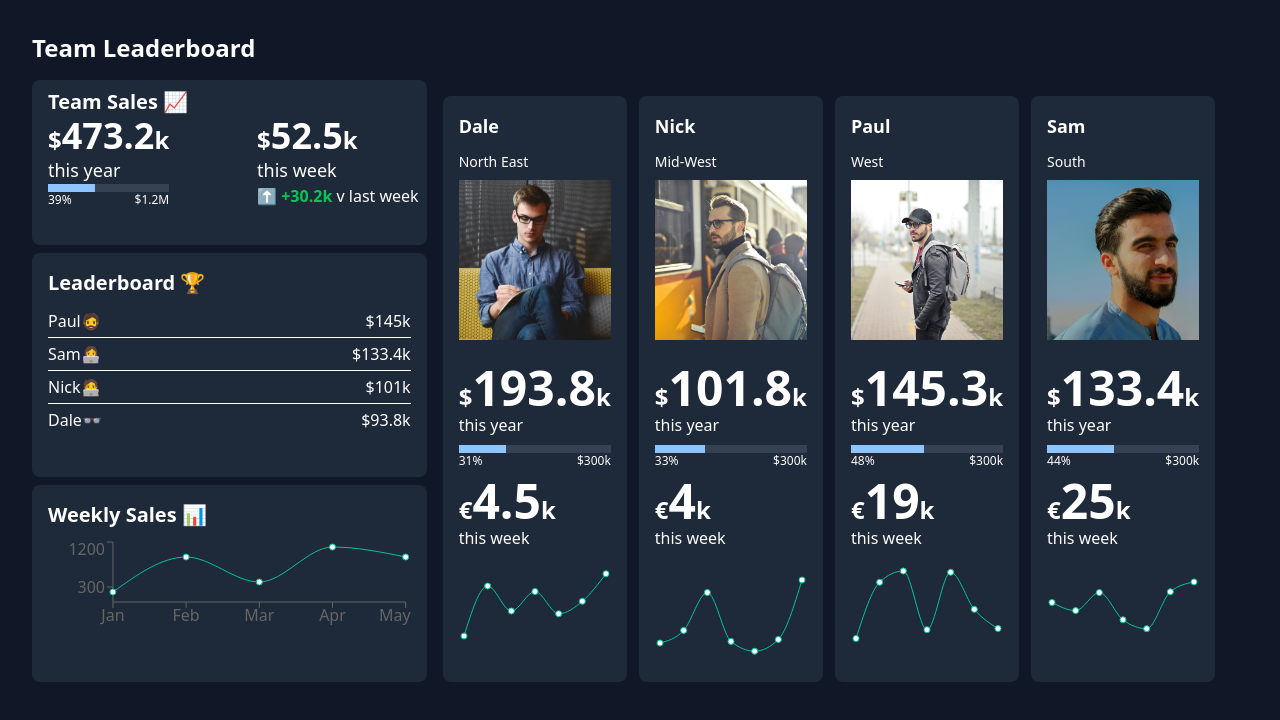
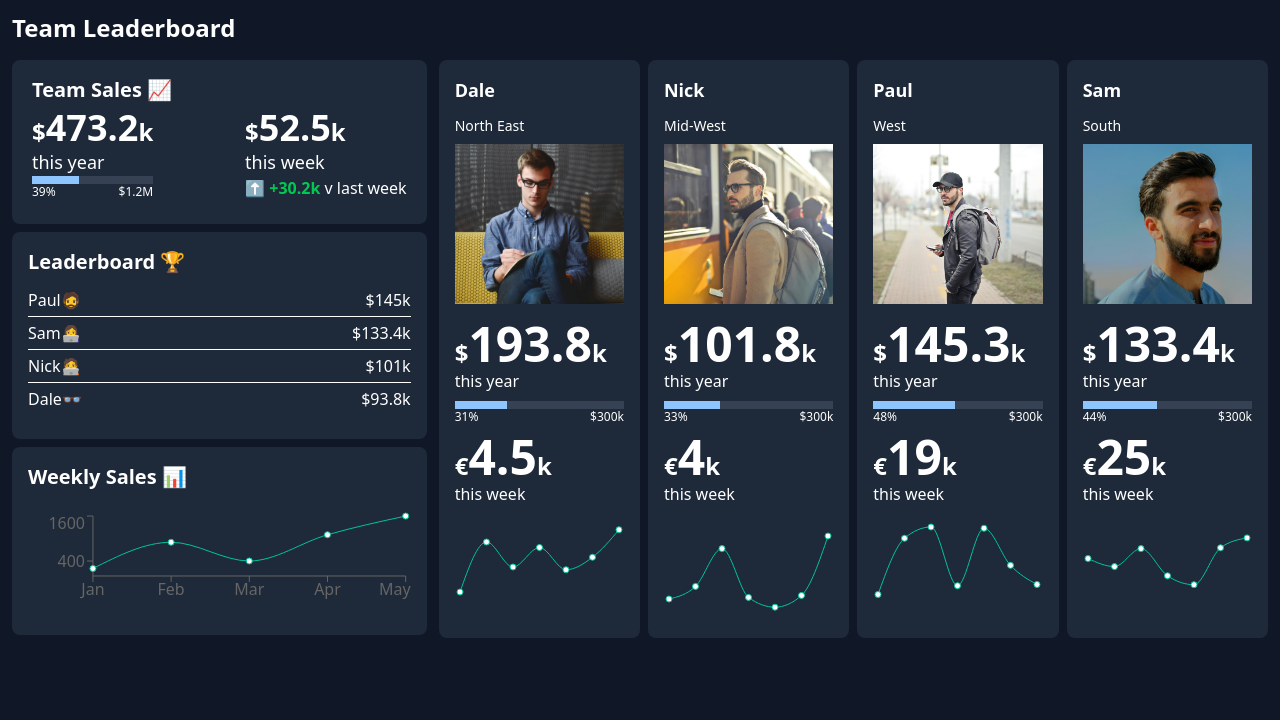
Before and after one commit to parv68/dashboard-react, a React (Vite) app: page / in a window 1280 px wide. Shown: the top 720 px of the page. Built offline with nearby package versions, Linux system fonts and the light colour scheme.

Commit message:
responive desigb added

```diff
--- a/src/App.jsx
+++ b/src/App.jsx
@@ -2,27 +2,21 @@ import TeamSales from './Componenets/TeamSales';
 import WeeklySales from './Componenets/WeeklySales';
 import Leaderboard from './Componenets/Leaderboard';
 import SalesCard from './Componenets/SalesCard';
+
 const App = () => {
-
   return (
-    <div className="min-h-screen w-full bg-gray-900 text-white p-8 ">
+    <div className="min-h-screen w-full bg-gray-900 text-white p-3">
       <h1 className="text-2xl font-bold mb-4">Team Leaderboard</h1>
-      <div className="grid w-[clamp(100px,100%,1400px)] grid-cols-9 auto-rows-[minmax(100px,auto)] gap-4">
-        <div className="grid col-start-1 col-end-4 row-start-1 row-end-2">
-          {/* team sales */}
+      <div className="flex flex-col md:flex-row justify-center items-start gap-3">
+        <div className="w-full md:w-1/3">
           <SalesCard />
-
-          {/* leaderboard */}
           <Leaderboard />
-
-          {/* sales card */}
           <WeeklySales />
         </div>
-
-        {/* team */}
-        <TeamSales />
+        <div className="w-full md:w-2/3">
+          <TeamSales />
+        </div>
       </div>
-
     </div>
   );
 };
--- a/src/Componenets/Leaderboard.jsx
+++ b/src/Componenets/Leaderboard.jsx
@@ -1,12 +1,12 @@
 const Leaderboard = () => {
   return (
     <div className="grid gap-1">
-      <div className="bg-gray-800 p-4 rounded-lg mt-2 ">
+      <div className="bg-gray-800 p-4 rounded-lg mt-2 pb-7">
         <h2 className="text-xl font-bold">Leaderboard 🏆</h2>
-        <ul className="flex flex-col mt-2  justify-between">
+        <ul className="flex flex-col mt-2 justify-between">
           <li className="flex mt-1 pb-1 justify-between"><span>Paul🧔</span> <span>$145k</span></li>
           <hr />
-          <li className="flex mt-1 pb-1 justify-between"><span>Sam👩‍💻 </span> <span>$133.4k</span></li>
+          <li className="flex mt-1 pb-1 justify-between"><span>Sam👩‍💻</span> <span>$133.4k</span></li>
           <hr />
           <li className="flex mt-1 pb-1 justify-between"><span>Nick🧑‍💻</span> <span>$101k</span></li>
           <hr />
--- a/src/Componenets/SalesCard.jsx
+++ b/src/Componenets/SalesCard.jsx
@@ -1,15 +1,15 @@
 const SalesCard = () => {
   return (
     <div className="grid">
-      <div className="bg-gray-800 p-2 pl-4 rounded-lg ">
-        <h2 className="text-xl font-bold mt-0">Team Sales 📈</h2>
-        <div className="flex justify-between">
+      <div className="bg-gray-800 pt-4 pl-5 pr-5 pb-6 rounded-lg">
+        <h2 className="text-xl font-bold mb-1">Team Sales 📈</h2>
+        <div className="flex flex-col md:flex-row justify-between gap-4">
           <div>
             <p className="font-bold text-2xl">$<span className="text-4xl font-bold">473.2</span>k</p>
             <p className="text-lg">this year</p>
-            <div className="w-full bg-gray-700 h-2 ">
+            <div className="w-full bg-gray-700 h-2">
               <div
-                className="bg-blue-300 h-2 "
+                className="bg-blue-300 h-2"
                 style={{ width: '39%' }}
               ></div>
               <div className="flex justify-between text-xs text-white-400">
@@ -21,11 +21,12 @@ const SalesCard = () => {
           <div>
             <p className="font-bold text-2xl">$<span className="text-4xl font-bold">52.5</span>k</p>
             <p className="text-lg">this week</p>
-            <p><span className="text-green-500 font-bold">⬆ +30.2k </span>v last week</p>
+            <p><span className="text-green-500 font-bold">⬆ +30.2k</span> v last week</p>
           </div>
         </div>
       </div>
     </div>
   );
 };
+
 export default SalesCard;
--- a/src/Componenets/TeamSales.jsx
+++ b/src/Componenets/TeamSales.jsx
@@ -1,4 +1,5 @@
 import { LineChart, Line, XAxis, YAxis, ResponsiveContainer } from 'recharts';
+
 const team = [
   { name: "Dale", region: "North East", sales: 193.8, weekly: 4.5, image: "./src/images/image1.jpg", percent: 31, revenue: 300 },
   { name: "Nick", region: "Mid-West", sales: 101.8, weekly: 4, image: "./src/images/image2.jpg", percent: 33, revenue: 300 },
@@ -43,16 +44,14 @@ const sam_sales = [
   { name: 'Jul', uv: 8790 },
 ];
 
-
-
 const TeamSales = () => {
   return (
-    <div className="flex gap-3 ">
-      {/* dale */}
-      <div className="flex flex-col justify-center mt-4">
-        <div className="bg-gray-800 p-4 rounded-lg grid">
+    <div className="flex flex-col md:flex-row gap-2">
+      {/* Dale */}
+      <div className="w-full md:w-1/4">
+        <div className="bg-gray-800 p-4 rounded-lg">
           <h3 className="text-lg font-bold mb-3">{team[0].name}</h3>
-          <p className="text-sm  text-white-400 mb-2">{team[0].region}</p>
+          <p className="text-sm text-white-400 mb-2">{team[0].region}</p>
           <img
             src={team[0].image}
             alt={`${team[0].name}'s profile`}
@@ -60,9 +59,9 @@ const TeamSales = () => {
           />
           <p className="text-2xl font-bold mt-2">$<span className="text-5xl font-bold mt-2">{team[0].sales}</span>k</p>
           <p className="mb-2">this year</p>
-          <div className="w-full bg-gray-700 h-2 ">
+          <div className="w-full bg-gray-700 h-2">
             <div
-              className="bg-blue-300 h-2 "
+              className="bg-blue-300 h-2"
               style={{ width: `${team[0].percent}%` }}
             ></div>
             <div className="flex justify-between text-xs text-white-400">
@@ -80,12 +79,13 @@ const TeamSales = () => {
             </LineChart>
           </ResponsiveContainer>
         </div>
+      </div>
 
-      </div>
-      <div className="flex flex-col justify-center mt-4">
-        <div className="bg-gray-800 p-4 rounded-lg flex flex-col ">
+      {/* Nick */}
+      <div className="w-full md:w-1/4">
+        <div className="bg-gray-800 p-4 rounded-lg">
           <h3 className="text-lg font-bold mb-3">{team[1].name}</h3>
-          <p className="text-sm  text-white-400 mb-2">{team[1].region}</p>
+          <p className="text-sm text-white-400 mb-2">{team[1].region}</p>
           <img
             src={team[1].image}
             alt={`${team[1].name}'s profile`}
@@ -93,9 +93,9 @@ const TeamSales = () => {
           />
           <p className="text-2xl font-bold mt-2">$<span className="text-5xl font-bold mt-2">{team[1].sales}</span>k</p>
           <p className="mb-2">this year</p>
-          <div className="w-full bg-gray-700 h-2 ">
+          <div className="w-full bg-gray-700 h-2">
             <div
-              className="bg-blue-300 h-2 "
+              className="bg-blue-300 h-2"
               style={{ width: `${team[1].percent}%` }}
             ></div>
             <div className="flex justify-between text-xs text-white-400">
@@ -114,20 +114,22 @@ const TeamSales = () => {
           </ResponsiveContainer>
         </div>
       </div>
-      <div className="flex flex-col justify-center mt-4">
-        <div className="bg-gray-800 p-4 rounded-lg flex flex-col ">
+
+      {/* Paul */}
+      <div className="w-full md:w-1/4">
+        <div className="bg-gray-800 p-4 rounded-lg">
           <h3 className="text-lg font-bold mb-3">{team[2].name}</h3>
-          <p className="text-sm  text-white-400 mb-2">{team[2].region}</p>
+          <p className="text-sm text-white-400 mb-2">{team[2].region}</p>
           <img
             src={team[2].image}
             alt={`${team[2].name}'s profile`}
-            className="w-full h-40 object-cover mb-4"
+            className="w-full h-40 mb-4 object-cover"
           />
           <p className="text-2xl font-bold mt-2">$<span className="text-5xl font-bold mt-2">{team[2].sales}</span>k</p>
           <p className="mb-2">this year</p>
-          <div className="w-full bg-gray-700 h-2 ">
+          <div className="w-full bg-gray-700 h-2">
             <div
-              className="bg-blue-300 h-2 "
+              className="bg-blue-300 h-2"
               style={{ width: `${team[2].percent}%` }}
             ></div>
             <div className="flex justify-between text-xs text-white-400">
@@ -146,20 +148,22 @@ const TeamSales = () => {
           </ResponsiveContainer>
         </div>
       </div>
-      <div className="flex flex-col justify-center mt-4">
-        <div className="bg-gray-800 p-4 rounded-lg flex flex-col ">
+
+      {/* Sam */}
+      <div className="w-full md:w-1/4">
+        <div className="bg-gray-800 p-4 rounded-lg">
           <h3 className="text-lg font-bold mb-3">{team[3].name}</h3>
-          <p className="text-sm  text-white-400 mb-2">{team[3].region}</p>
+          <p className="text-sm text-white-400 mb-2">{team[3].region}</p>
           <img
             src={team[3].image}
             alt={`${team[3].name}'s profile`}
-            className="w-full h-40 object-cover mb-4"
+            className="w-full h-40 mb-4 object-cover"
           />
           <p className="text-2xl font-bold mt-2">$<span className="text-5xl font-bold mt-2">{team[3].sales}</span>k</p>
           <p className="mb-2">this year</p>
-          <div className="w-full bg-gray-700 h-2 ">
+          <div className="w-full bg-gray-700 h-2">
             <div
-              className="bg-blue-300 h-2 "
+              className="bg-blue-300 h-2"
               style={{ width: `${team[3].percent}%` }}
             ></div>
             <div className="flex justify-between text-xs text-white-400">
--- a/src/Componenets/WeeklySales.jsx
+++ b/src/Componenets/WeeklySales.jsx
@@ -1,17 +1,18 @@
 import { LineChart, Line, XAxis, YAxis, ResponsiveContainer } from 'recharts';
+
 const weekly_sales = [
   { name: "Jan", weekly: 200 },
   { name: "Feb", weekly: 900 },
   { name: "Mar", weekly: 400 },
   { name: "Apr", weekly: 1100 },
-  { name: "May", weekly: 900 },
-]
+  { name: "May", weekly: 1600 },
+];
+
 const WeeklySales = () => {
-
   return (
     <div className="grid gap-1">
-      <div className="bg-gray-800 p-4 rounded-lg mt-2 ">
-        <h2 className="text-xl font-bold mb-2">Weekly Sales 📊</h2>
+      <div className="bg-gray-800 p-4 rounded-lg mt-2 pb-6">
+        <h2 className="text-xl font-bold mb-5">Weekly Sales 📊</h2>
         <ResponsiveContainer width="100%" height={100}>
           <LineChart data={weekly_sales}>
             <XAxis dataKey="name" />
```
